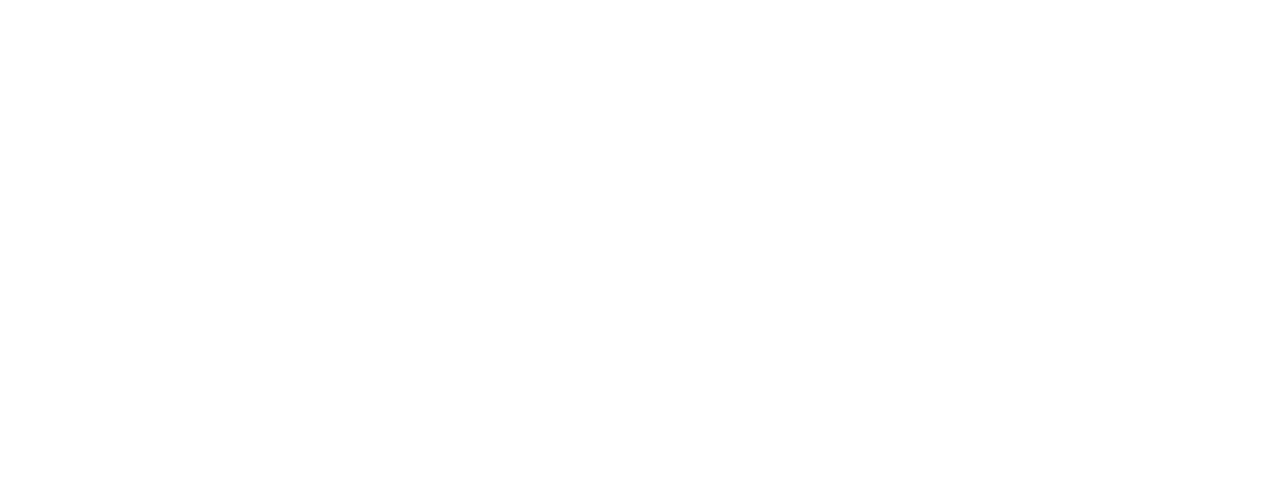
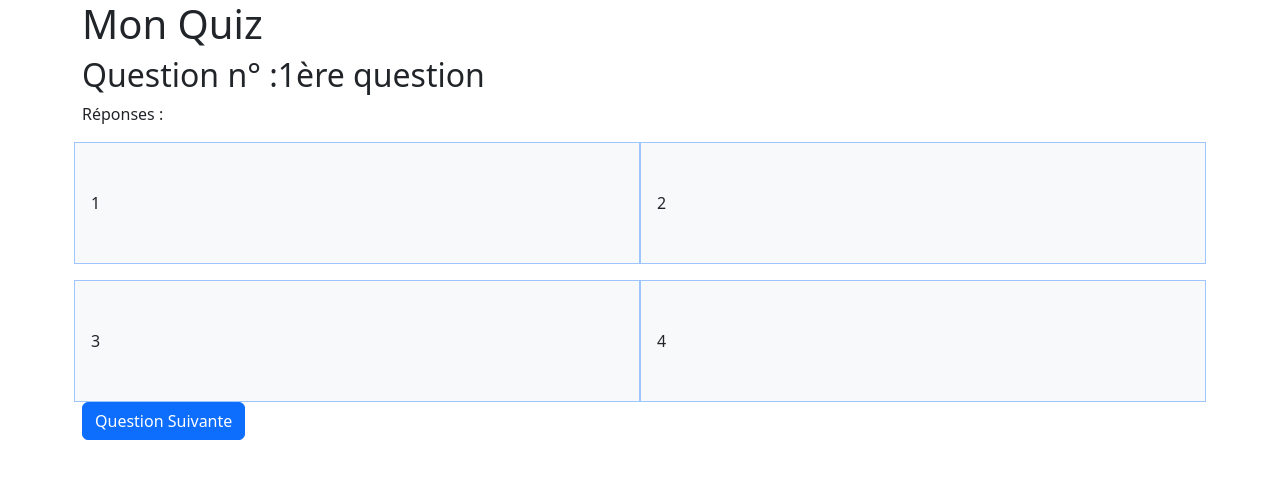
Before and after one commit to T-Clement/javascript, a plain HTML site: page index.html in a window 1280 px wide. Drawn offline with nearby package versions, Linux system fonts and the light colour scheme.

Commit message:
beginning of structure

```diff
--- a/index.html
+++ b/index.html
@@ -4,8 +4,34 @@
     <meta charset="UTF-8">
     <meta name="viewport" content="width=device-width, initial-scale=1.0">
     <title>Document</title>
+    <link href="https://cdn.jsdelivr.net/npm/bootstrap@5.3.2/dist/css/bootstrap.min.css" rel="stylesheet" integrity="sha384-T3c6CoIi6uLrA9TneNEoa7RxnatzjcDSCmG1MXxSR1GAsXEV/Dwwykc2MPK8M2HN" crossorigin="anonymous">
+    <link rel="stylesheet" href="style.css">
 </head>
-<body>
+<body class="container">
+    <header>
+        <h1 class="mx-auto">Mon Quiz</h1>
+    </header>
+    <main>
+        <section class="row">
+            <div>
+                <h2>Question n° :<span id="questionTitle"></span></h2>
+            </div>
+            <div>
+                <p>Réponses :</p>
+                <ul id="questionResponses" class="row g-3"></ul>
+            </div>
+            <div>
+
+            </div>
+        </section>
+
+        <button id="next" data-question="1" class="btn btn-primary" type="button">Question Suivante</button>
+
+    </main>
+
+
+    <script src="https://cdn.jsdelivr.net/npm/bootstrap@5.3.2/dist/js/bootstrap.bundle.min.js" integrity="sha384-C6RzsynM9kWDrMNeT87bh95OGNyZPhcTNXj1NW7RuBCsyN/o0jlpcV8Qyq46cDfL" crossorigin="anonymous"></script>
+
     <script src="script.js"></script>
 </body>
 </html>
--- a/script.js
+++ b/script.js
@@ -17,3 +17,99 @@
 
 
 // Objet Map : Un objet Map contient des paires de clé-valeur et mémorise l'ordre dans lequel les clés ont été insérées.
+
+
+const quizData = [
+    {
+        id: 1,
+        question: "1ère question",
+        responses: ["1", "2", "3", "4"],
+        correctResponse: "2"
+    },
+    {
+        id: 2,
+        question: "2e question",
+        responses: ["1", "2", "3", "4"],
+        correctResponse: "2"
+    },
+    {
+        id: 3,
+        question: "3e Question",
+        responses: ["1", "2", "3", "4"],
+        correctResponse: "2"
+
+    },
+    {
+        id: 4,
+        question: "4e Question",
+        responses: ["1", "2", "3", "4"],
+        correctResponse: "2"
+    }
+];
+
+// length of the quiz
+const quizLength = quizData.length;
+
+const currentQuestion = 0; // to start at 0
+
+
+// ------------------------------------------------------
+// ------------------------------------------------------
+// ----------------- DOM Elements
+const questionTitle = document.querySelector("#questionTitle");
+const responsesList = document.querySelector("#questionResponses");
+
+
+const btnNextResponses = document.querySelector("#next");
+
+
+//
+btnNextResponses.addEventListener("click", function(e) {
+    console.log(e.target.dataset.question);
+    const currentQuestion = e.target.dataset.question;
+    if(currentQuestion < quizLength) {
+        e.target.dataset.question++; // add one to go to next question number
+    }
+})
+
+
+
+
+
+// stocker la réponse du user, la bonne réponse, l'état de la réponse
+
+const userResponses = [] // array of user responses, values added with Map Object
+
+
+
+
+
+
+addQuestionTitleToDOM(currentQuestion, questionTitle)
+addQuestionToDOM(currentQuestion, responsesList);
+
+
+
+// ----------------------------------------------------
+// ----------------------------------------------------
+// FUNCTIONS
+
+function addQuestionTitleToDOM(currentQuestion, questionTitle) {
+    questionTitle.innerText = quizData[currentQuestion].question;
+}
+
+
+function addQuestionToDOM(currentQuestion, responsesList) {
+    responsesList.dataset.correctAnswer
+    quizData[currentQuestion].responses.forEach((quizResponse) => {
+        const li = document.createElement("li");
+        const cls = ["col-6", "px-3", "py-5", , "bg", "bg-light", "border", "border-primary-subtle"];
+        li.classList.add(...cls);
+        li.textContent = quizResponse;
+        responsesList.appendChild(li);
+        li.addEventListener("click", function() {
+
+        });
+    });
+
+}
--- /dev/null
+++ b/style.css
@@ -0,0 +1,8 @@
+li {
+    list-style: none;
+}
+
+ul, li {
+    margin: 0;
+    padding: 0;
+}
```
